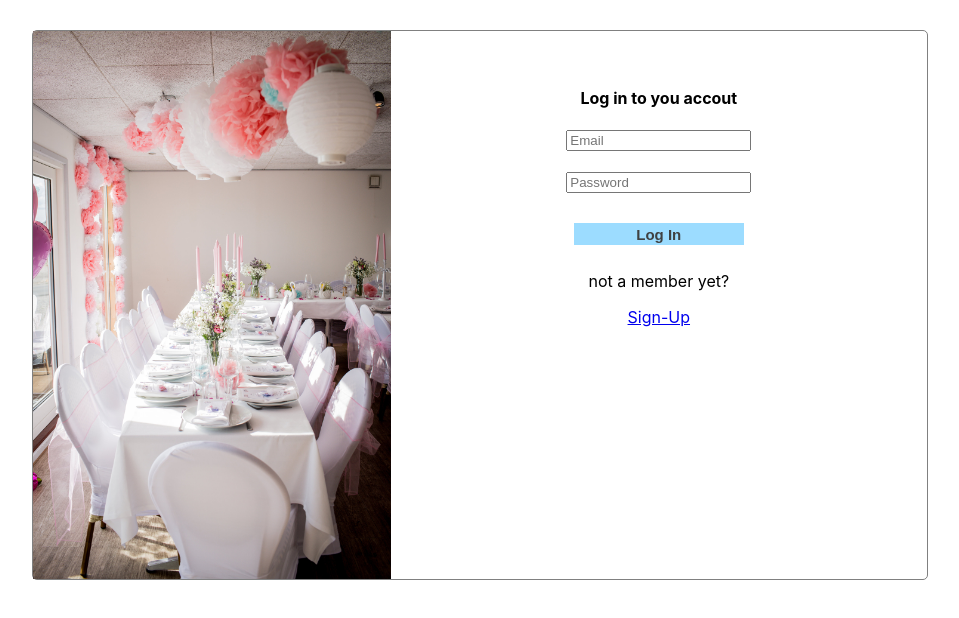
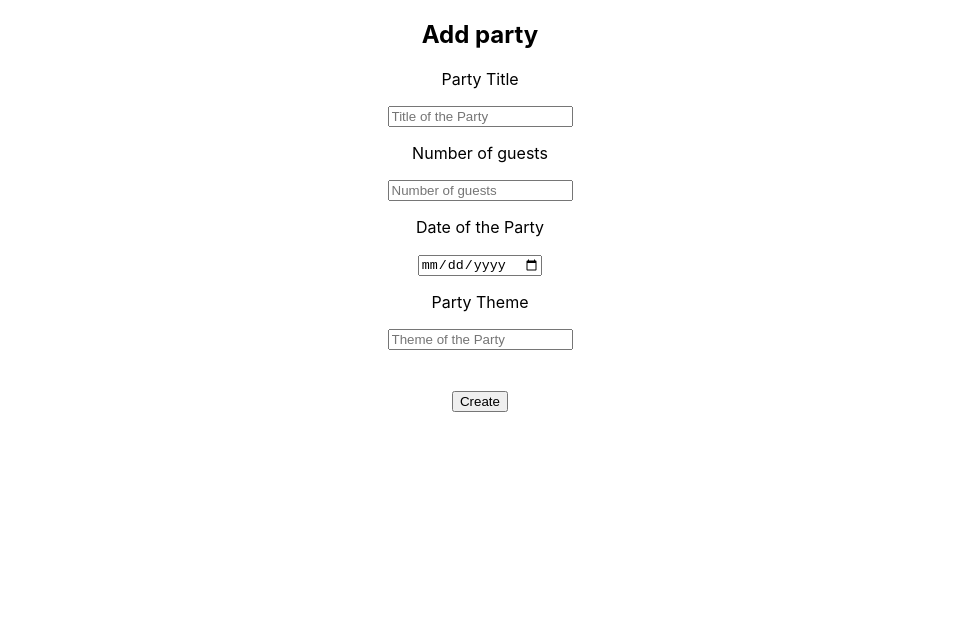
Before and after one commit to party-pal/frontend, a React (Create React App) app: page / in a window 1280 px wide. Shown: the top 618 px of the page, without its empty margins (160-1119 px from the left). Built offline with nearby package versions, Linux system fonts and the light colour scheme.

Commit message:
addParty

```diff
--- a/src/App.js
+++ b/src/App.js
@@ -3,11 +3,16 @@ import './App.css';
 import AppRouter from "./components/appRouter";
 import AddParty from './components/addParty';
 
+// import ShowParty from './components/showParty';
+// import ShoppingCart from "./components/shoppingCart";
+
 function App() {
   return (
     <div className="App">
-      <AppRouter/>
-      {/* <AddParty/> */}
+      {/* <AppRouter/>    */}
+      <AddParty/>
+      {/* <ShowParty/> */}
+      {/* <ShoppingCart/> */}
     </div>
   );
 }
--- a/src/components/addParty.js
+++ b/src/components/addParty.js
@@ -1,22 +1,105 @@
-import React from "react";
+import React,{useState,useEffect} from "react";
 import { Form, Field, withFormik} from "formik";
+import * as yup from "yup";
+import axios from "axios";
+import ShowParty from "./showParty";
 
+function AddParty({errors,touched,status}){
+    const[addParty,setAddParty]=useState([])
 
-function AddParty(){
+    useEffect(()=>{
+        if (status){
+            setAddParty([...addParty,status])
+        }
+    },[status])
+
     return(
         <div>
             <h2>Add party</h2>
             <Form>
+
+            <p>Party Title</p>
+            <Field type="text" name="partytitle" placeholder="Title of the Party"/>
+            { touched.partytitle && errors.partytitle && <p className="error">{errors.partytitle}</p>}
+
+
             <p>Number of guests</p>
-            <Field type="number" name="Number" placeholder="Number of guests"/>
+            <Field type="number" name="guestCount" placeholder="Number of guests"/>
+            { touched.guestCount && errors.guestCount && <p className="error">{errors.guestCount}</p>}
+
             <p>Date of the Party</p>
-            <Field type="date" name="Date" />
+            <Field type="date" name="date" />
+            { touched.date && errors.date && <p className="error">{errors.date}</p>}
+
+            <p>Party Theme</p>
+            <Field type="text" name="theme" placeholder="Theme of the Party"/>
+            { touched.theme && errors.theme && <p className="error">{errors.theme}</p>}
+
+            {/* <h4>The Venue</h4>
+
+            <p>Cost</p>
+            <Field type="number" name="Cost" placeholder="Cost of the Venue"/>
+            {touched.Cost && errors.Cost && <p className="errors">{errors.Cost}</p>}
+
+            <p>Location</p>
+            <Field type="text" name="Location" placeholder="Location of the Venue"/>
+            {touched.Location && errors.Location && <p className="errors">{errors.Location}</p>} */}
+
+            <br/><br/><br/><button type="submit"> Create </button>
             </Form>
 
+
+            {addParty.map(user=>(<ShowParty info={user} key={user.id}/>))}
+
+
         </div>
+
+
     )
 }
 
 export default withFormik({
+    mapPropsToValues: (values) => {
+		return {
+            partytitle:values.partytitle || '',
+			guestCount: values.guestCount || '',
+            date: values.date || ''	,
+            theme:values.theme ||''
+            // Cost:values.Cost || ''
+
+		}
+    },
+    validationSchema : yup.object().shape({
+        partytitle: yup
+			.string()
+            .required('Please enter the title'),
+        guestCount: yup
+			.number()
+			.required('Please enter the number of guests'),
+		date: yup
+			.date()
+            .required('Please enter the date of your party'),
+        theme: yup
+			.string()
+            .required('Please enter the Theme of your party')
+        // Cost:yup
+        //     .number()
+        //     .required('Please enter the cost'),
+        //  Location:yup
+        //     .string()
+        //     .required('Please enter the location')
+
+    }),
+
+    handleSubmit: ({guestCount, date, partytitle , theme}, { setStatus }) => {
+
+        axios.post(' https://reqres.in/api/users/', { guestCount, date, partytitle, theme})
+
+			.then((resp)=>{
+				console.log(resp)
+				setStatus(resp.data)
+			})
+			.catch((err)=> console.log(err))
+	}
 
 })(AddParty);
--- /dev/null
+++ b/src/components/shoppingCart.js
@@ -0,0 +1,32 @@
+// import React,{useEffect} from "react";
+// // import axios from "axios";
+
+
+// function ShoppingCart(){
+//     const axios = require("axios");
+//     useEffect(()=>{
+//         axios({
+//             "method":"GET",
+//             "url":"https://birthday-cake-with-name-generator.p.rapidapi.comendpoint/",
+//             "headers":{
+//             "content-type":"application/octet-stream",
+//             "x-rapidapi-host":"birthday-cake-with-name-generator.p.rapidapi.com",
+//             "x-rapidapi-key":"6c9c2b402bmsh96deb4b5e387480p146ad2jsne996bbe9d850"
+//             }
+//             })
+//             .then((response)=>{
+//               console.log(response)
+//             })
+//             .catch((error)=>{
+//               console.log(error)
+//             })
+
+//     },[])
+
+
+//     return(
+//         <div>welcome</div>
+//     )
+// }
+
+// export default ShoppingCart;
--- /dev/null
+++ b/src/components/showParty.js
@@ -0,0 +1,15 @@
+import React from 'react';
+
+
+
+
+export default function ShowParty({info}) {
+
+console.log(info)
+  return (
+      <section className='character-list grid-view'>
+
+      {/* <div>{info.createdAt}</div> */}
+      </section>
+  );
+}
```
Also changed, not shown: src/components/partyList.js (deleted).
